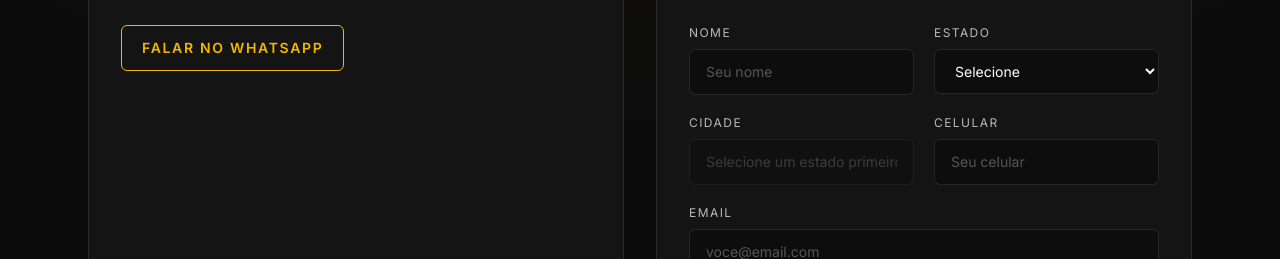
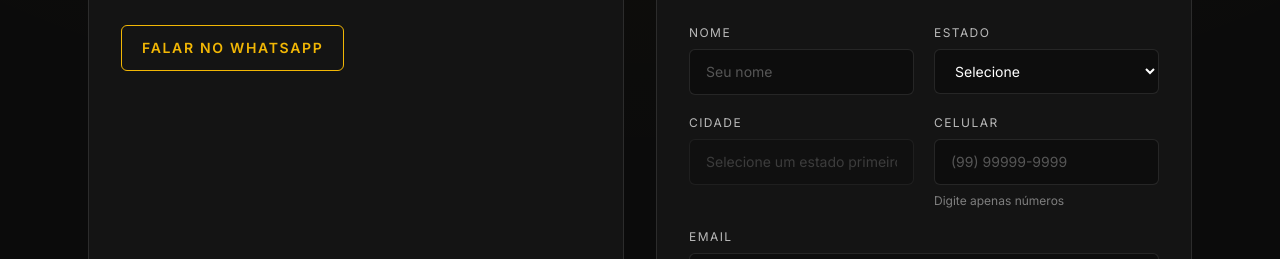
Before and after one commit to pedrocordova82/ospapas-site, a Next.js app in the folder web/: page /faca-parte in a window 1280 px wide. Shown: the part 1440-1699 px from the top of the page. Built offline with nearby package versions, Linux system fonts and the light colour scheme.

Commit message:
Ajuste do campo Celular na página Faça Parte

```diff
--- a/web/app/faca-parte/page.tsx
+++ b/web/app/faca-parte/page.tsx
@@ -52,11 +52,30 @@ function filterCities(cities: CityOption[], query: string, limit = 10) {
   return [...startsWithMatches, ...includesMatches].slice(0, limit);
 }
 
+function formatBrazilPhone(phoneDigits: string) {
+  const digits = phoneDigits.replace(/\D/g, "").slice(0, 11);
+
+  if (!digits) {
+    return "";
+  }
+
+  if (digits.length <= 2) {
+    return `(${digits}`;
+  }
+
+  if (digits.length <= 7) {
+    return `(${digits.slice(0, 2)}) ${digits.slice(2)}`;
+  }
+
+  return `(${digits.slice(0, 2)}) ${digits.slice(2, 7)}-${digits.slice(7)}`;
+}
+
 export default function FacaPartePage() {
   const [isWhatsOpen, setIsWhatsOpen] = useState(false);
   const [statusMessage, setStatusMessage] = useState<string>("");
   const [selectedState, setSelectedState] = useState<StateCode | "">("");
   const [cityQuery, setCityQuery] = useState("");
+  const [phoneDigits, setPhoneDigits] = useState("");
   const [isCityListOpen, setIsCityListOpen] = useState(false);
   const [highlightedCityIndex, setHighlightedCityIndex] = useState(-1);
   const cityComboboxRef = useRef<HTMLDivElement>(null);
@@ -74,6 +93,7 @@ export default function FacaPartePage() {
     highlightedCityIndex >= 0 && highlightedCityIndex < filteredCities.length
       ? `${cityListboxId}-option-${highlightedCityIndex}`
       : undefined;
+  const formattedPhone = useMemo(() => formatBrazilPhone(phoneDigits), [phoneDigits]);
 
   useEffect(() => {
     function handlePointerDown(event: PointerEvent) {
@@ -156,6 +176,11 @@ export default function FacaPartePage() {
   const handleSubmit = (event: FormEvent<HTMLFormElement>) => {
     event.preventDefault();
 
+    if (phoneDigits.length !== 11) {
+      setStatusMessage("Informe um celular v\u00e1lido no formato (99) 99999-9999.");
+      return;
+    }
+
     const formData = new FormData(event.currentTarget);
     const payload = Object.fromEntries(formData.entries());
 
@@ -164,6 +189,7 @@ export default function FacaPartePage() {
     event.currentTarget.reset();
     setSelectedState("");
     resetCityField();
+    setPhoneDigits("");
   };
 
   return (
@@ -343,13 +369,23 @@ export default function FacaPartePage() {
 
                   <label className="block">
                     <span className="mb-2 block text-xs uppercase tracking-[0.12em] text-white/70">Celular</span>
+                    <input name="celular" type="hidden" value={phoneDigits} />
                     <input
-                      name="celular"
+                      id="celular"
                       type="tel"
                       required
+                      inputMode="numeric"
+                      autoComplete="tel-national"
+                      maxLength={15}
+                      value={formattedPhone}
+                      aria-invalid={phoneDigits.length > 0 && phoneDigits.length !== 11}
                       className="w-full rounded-md border border-white/10 bg-black/30 px-4 py-3 text-sm text-white outline-none transition placeholder:text-white/30 focus:border-[color:var(--color-gold-500)]"
-                      placeholder="Seu celular"
+                      placeholder="(99) 99999-9999"
+                      onChange={(event) => {
+                        setPhoneDigits(event.target.value.replace(/\D/g, "").slice(0, 11));
+                      }}
                     />
+                    <p className="mt-2 text-xs text-white/45">Digite apenas números</p>
                   </label>
                 </div>
 
```
